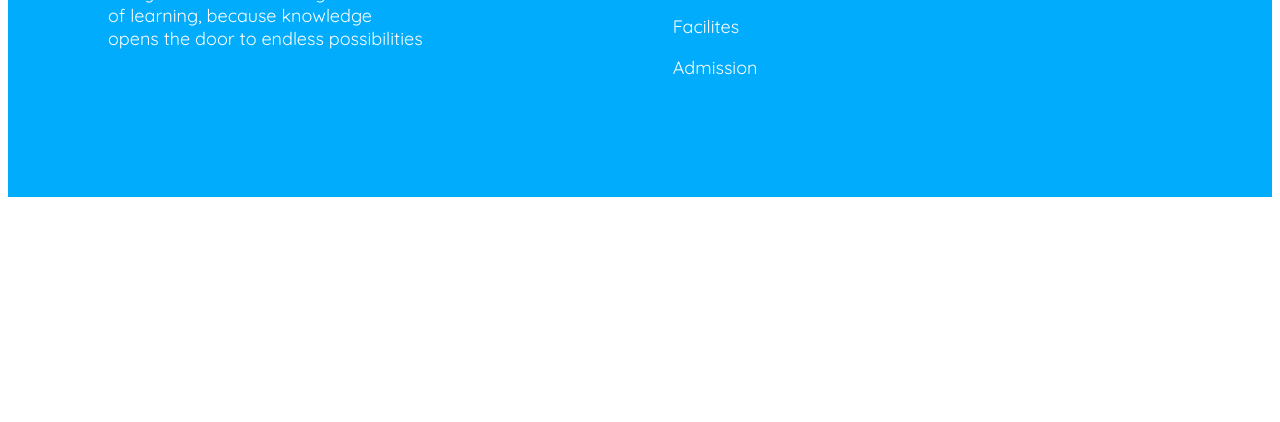
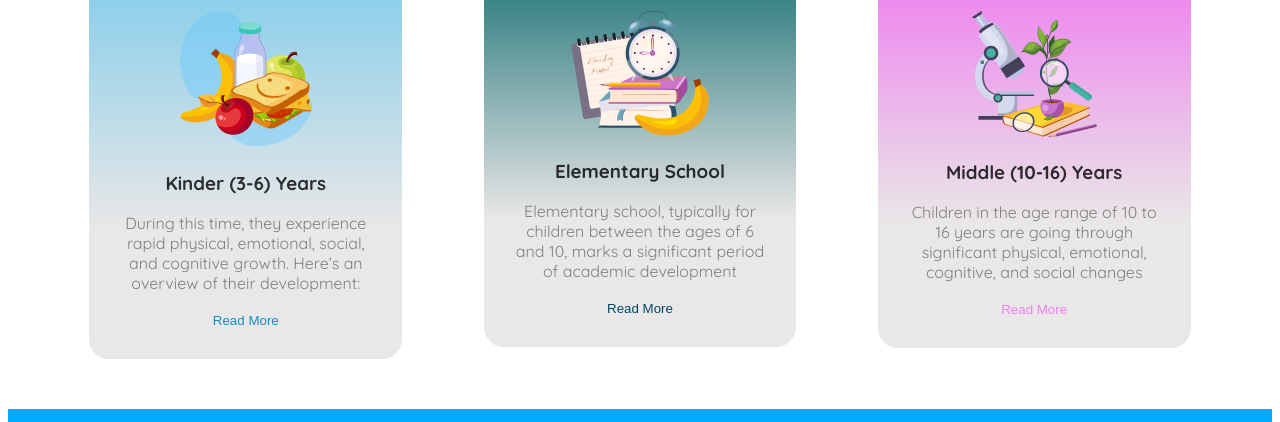
Before and after one commit to tarikuljisan14/Assignment-2, a plain HTML site: page index.html in a window 1280 px wide. Shown: the part 818-1240 px from the top of the page. Before the commit the page ends 1023 px from the top, so only its background shows below. Drawn offline with Linux system fonts and the light colour scheme; a web font is replaced by a local one.

Commit message:
completed curriculum section

```diff
--- a/index.html
+++ b/index.html
@@ -59,7 +59,49 @@
          </section>
     </header>
     <main>
+        <!-- curriculum section -->
+         <section>
+            <div>
+                <h1 class="curriculum-title">Standard Curriculum</h1>
+            </div>
+            <!-- card section -->
+            <section class="card-container">
+                <!-- card-1 -->
+                <div class="card-1-container">
+                    <div class="card-1-img-container">
+                        <img src="kinder.png" alt="">
+                    </div>
+                    <h1 class="card-1-title">Kinder (3-6) Years</h1>
+                    <p class="card-1-description">During this time, they experience rapid physical, emotional, social, and cognitive growth. Here’s an overview of their development:
+                   <div class="card-1-button-container">
+                    <button class="card-1-button">Read More</button>
+                   </div>
+                </div>
 
+                <!-- card-2 -->
+                <div class="card-2-container">
+                    <div class="card-2-img-container">
+                        <img src="elementary.png" alt="">
+                    </div>
+                    <h1 class="card-2-title"> Elementary School</h1>
+                    <p class="card-2-description">Elementary school, typically for children between the ages of 6 and 10, marks a significant period of academic development</p>
+                   <div class="card-2-button-container">
+                    <button class="card-2-button">Read More</button>
+                   </div>
+                </div>
+                <!-- card-3 -->
+                <div class="card-3-container">
+                    <div class="card-3-img-container">
+                        <img src="middle.png" alt="">
+                    </div>
+                    <h1 class="card-3-title">Middle (10-16) Years</h1>
+                    <p class="card-3-description">Children in the age range of 10 to 16 years are going through significant physical, emotional, cognitive, and social changes </p>
+                   <div class="card-3-button-container">
+                    <button class="card-3-button">Read More</button>
+                   </div>
+                </div>
+            </section>
+         </section>
     </main>
     <footer>
         <!-- footer section -->
--- a/style/style.css
+++ b/style/style.css
@@ -90,6 +90,113 @@ color: #5D58EF;
     margin-bottom: 100px;
 
 
+}
+/* Curriculum section */
+.curriculum-title{
+    text-align: center;
+    font-size: 40px;
+}
+.card-container{
+    display: flex;
+    justify-content: space-evenly;
+}
+/* card-1-section */
+.card-1-container{
+border-radius: 20px;
+width: 20%;
+height: 100%;
+background-image: linear-gradient(skyblue  ,rgb(233, 231, 231) 66%);
+/* padding-bottom: 50px; */
+margin-bottom: 50px;
+padding: 30px;
+
+}
+.card-1-img-container{
+    text-align: center;
+}
+.card-1-title{
+    text-align: center;
+    color: black;
+    opacity: 80%;
+}
+.card-1-description{
+    text-align: center;
+    color: gray;
+
+}
+.card-1-button{
+    border: none;
+    color: rgb(13, 145, 197);
+    background-color:rgb(233, 231, 231);
+    }
+.card-1-button-container{
+    text-align: center;
+}
+/* card-2-section */
+.card-2-container{
+border-radius: 20px;
+width: 20%;
+height: 100%;
+background-image: linear-gradient(rgb(43, 123, 126)   ,rgb(233, 231, 231) 65%);
+/* padding-bottom: 50px; */
+margin-bottom: 50px;
+padding: 30px;
+
+}
+.card-2-img-container{
+    text-align: center;
+}
+.card-2-title{
+    text-align: center;
+    color: black;
+    opacity: 80%;
+}
+.card-2-description{
+    text-align: center;
+    color: gray;
+
+}
+.card-2-button{
+    border: none;
+    color: rgb(3, 73, 100);
+    background-color:rgb(233, 231, 231);
+    }
+.card-2-button-container{
+    text-align: center;
+}
+/* card-3-section */
+.card-3-container{
+border-radius: 20px;
+width: 20%;
+height: 100%;
+background-image: linear-gradient(violet  ,rgb(233, 231, 231) 66%);
+/* padding-bottom: 50px; */
+margin-bottom: 50px;
+padding: 30px;
+
+
+
+}
+.card-3-img-container{
+    text-align: center;
+}
+.card-3-title{
+    text-align: center;
+    color: black;
+    opacity: 80%;
+}
+.card-3-description{
+    text-align: center;
+    color: gray;
+
+}
+.card-3-button{
+    border: none;
+    color: violet;
+    background-color:rgb(233, 231, 231);
+    }
+.card-3-button-container{
+    text-align: center;
 }
 
 
```
